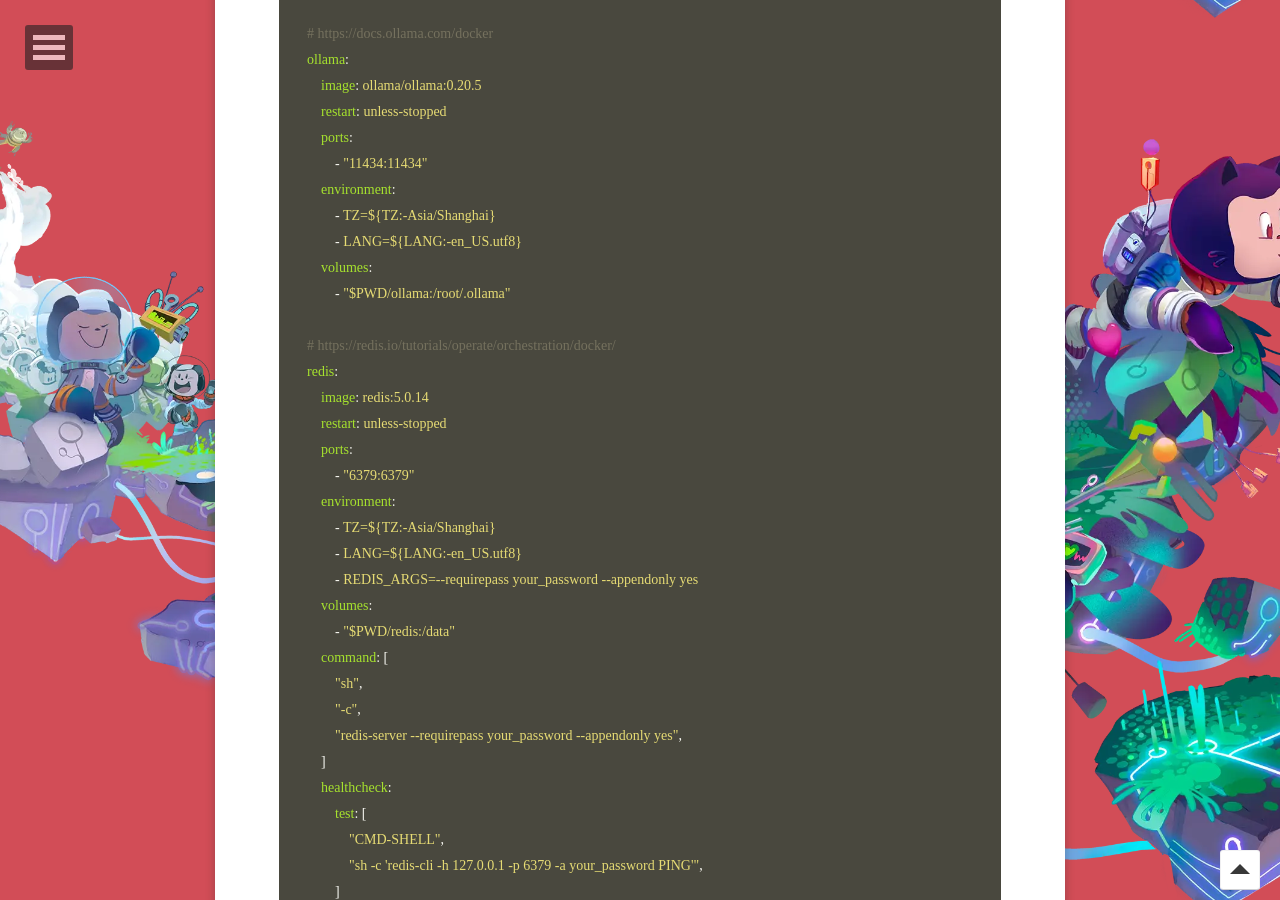
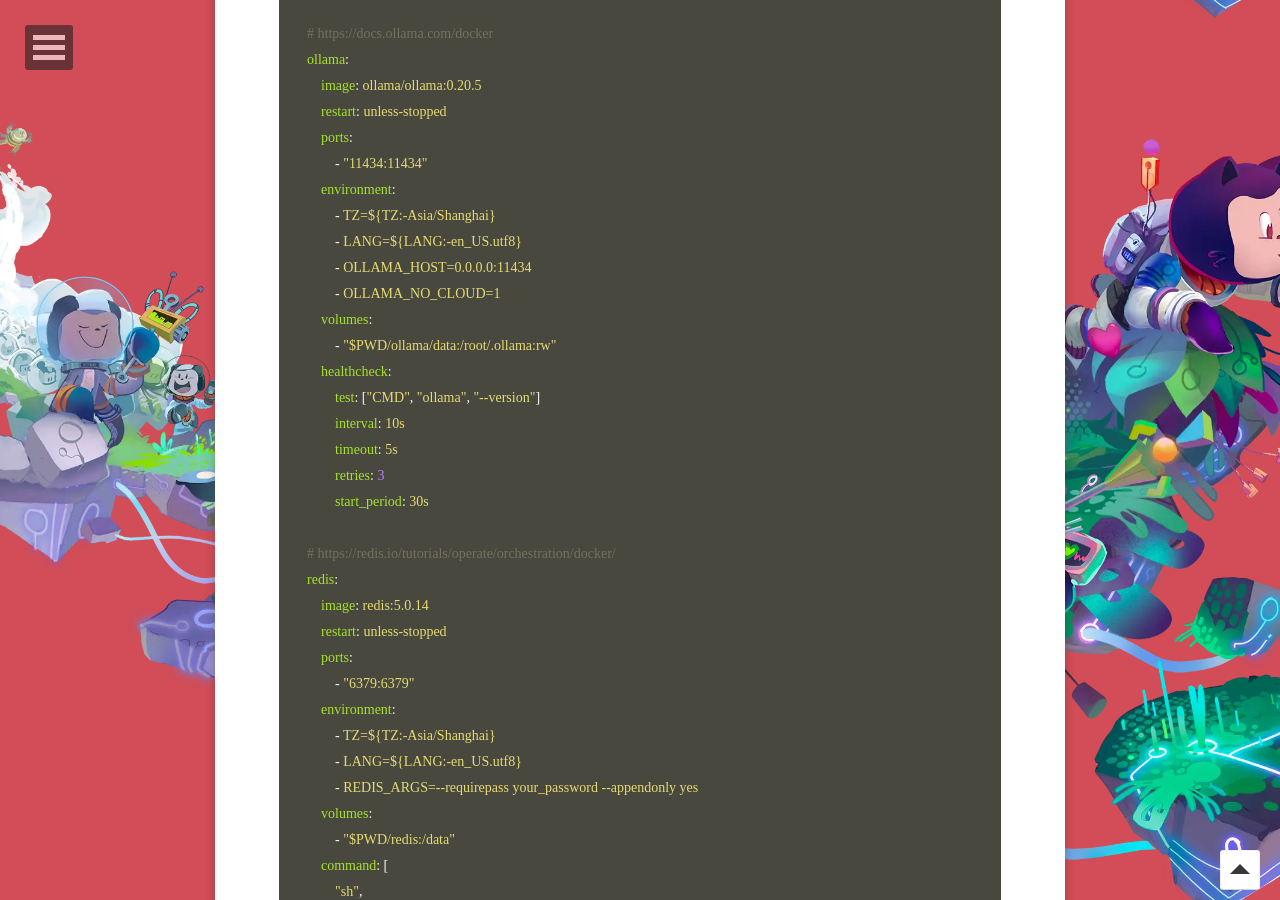
Before and after one commit to WebPavel/WebPavel.github.io, a Jekyll site: the page built from _posts/2026-04-07-Java-web-project-development-and-deployment.md, in a window 1280 px wide and 900 px high, scrolled down 8071 px. Built offline with Jekyll 4.4.1, drawn with Linux system fonts in a browser that asks for light colours; some web fonts are replaced; comment, search, counter and statistics services are not loaded.

Commit message:
feat: update on ollama docker-compose file

```diff
--- a/_posts/2026-04-07-Java-web-project-development-and-deployment.md
+++ b/_posts/2026-04-07-Java-web-project-development-and-deployment.md
@@ -293,8 +293,16 @@
         environment:
             - TZ=${TZ:-Asia/Shanghai}
             - LANG=${LANG:-en_US.utf8}
+            - OLLAMA_HOST=0.0.0.0:11434
+            - OLLAMA_NO_CLOUD=1
         volumes:
-            - "$PWD/ollama:/root/.ollama"
+            - "$PWD/ollama/data:/root/.ollama:rw"
+        healthcheck:
+            test: ["CMD", "ollama", "--version"]
+            interval: 10s
+            timeout: 5s
+            retries: 3
+            start_period: 30s
 
     # https://redis.io/tutorials/operate/orchestration/docker/
     redis:
```
